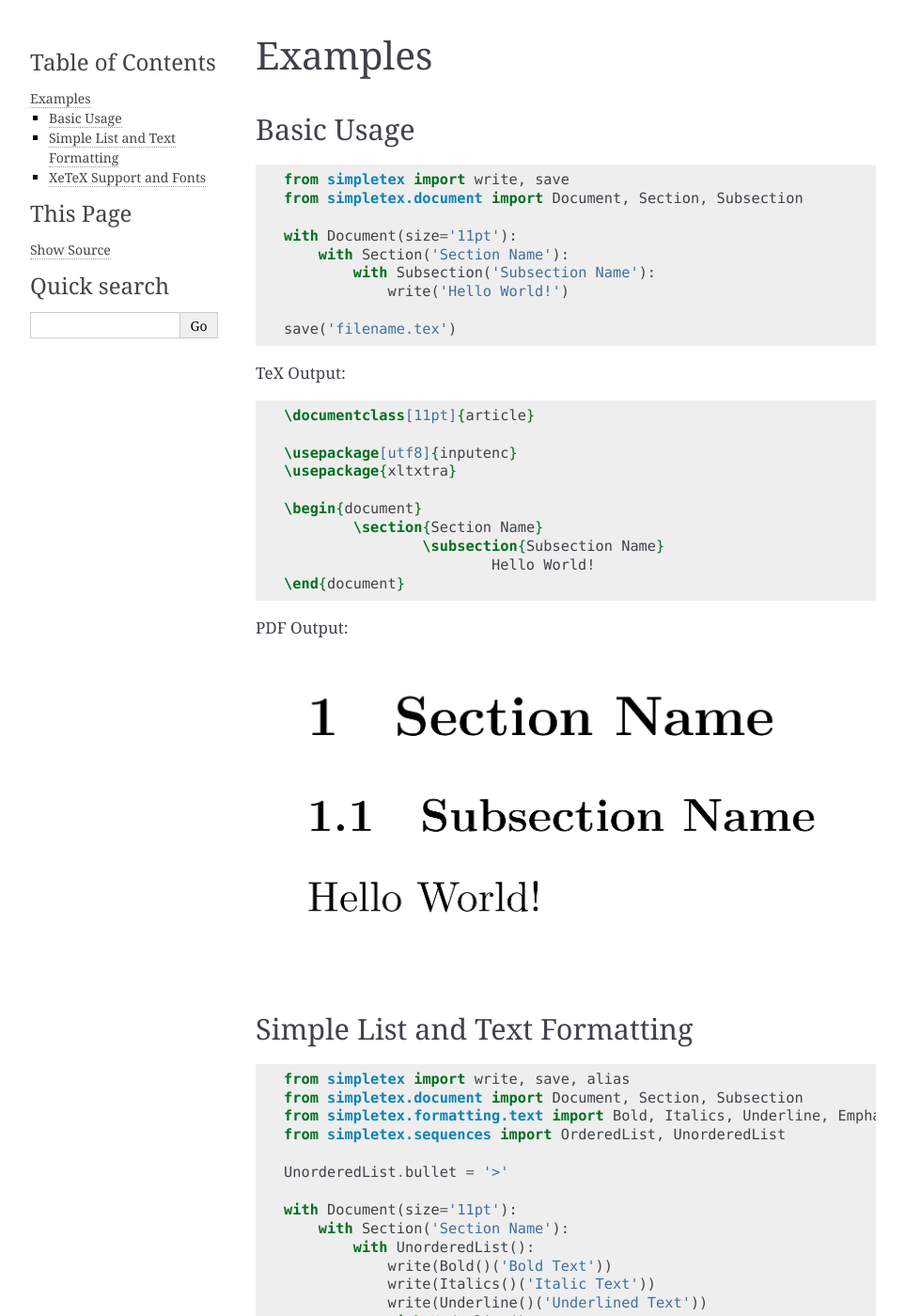
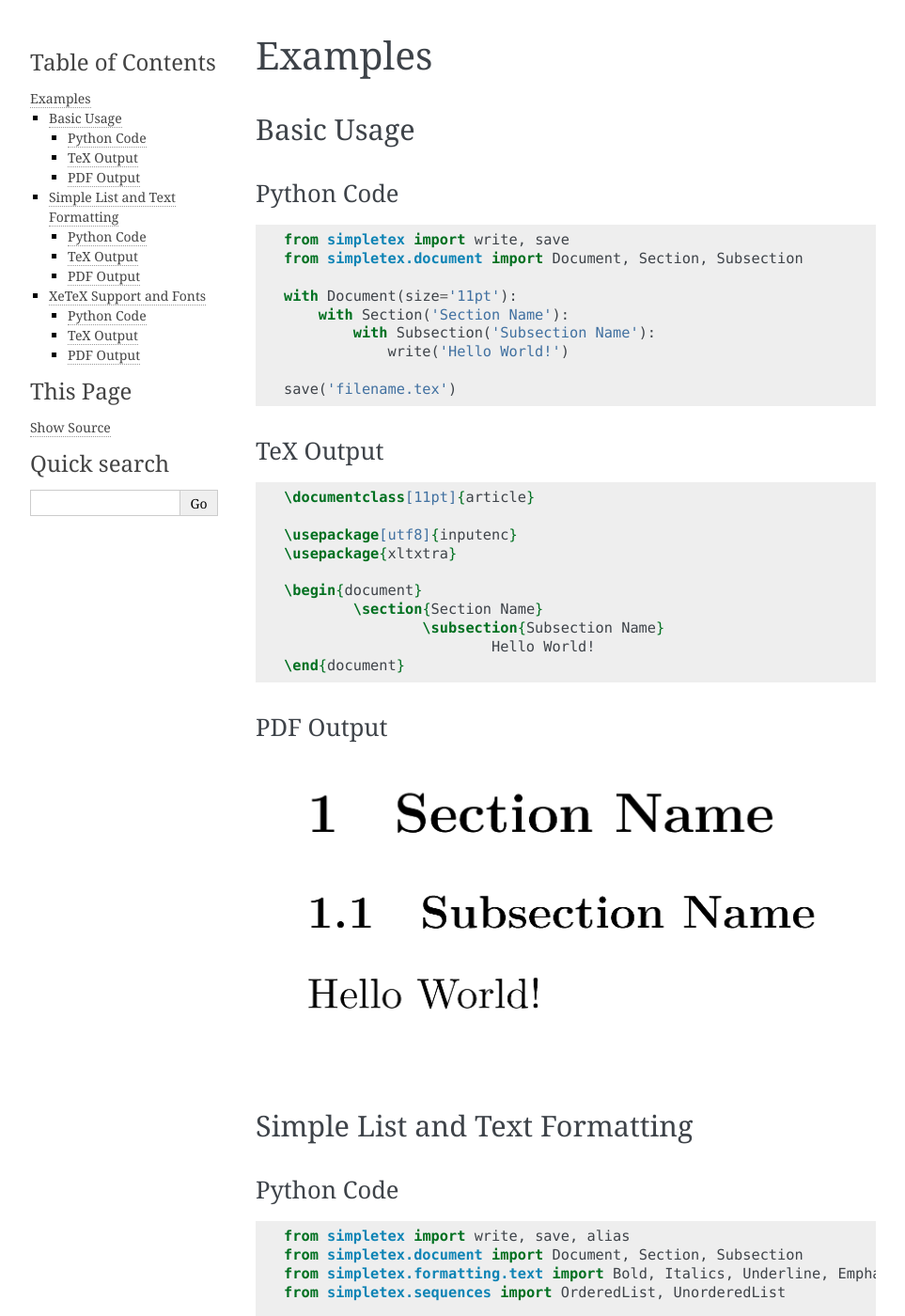
Before and after one commit to wgxli/simpletex, a Sphinx documentation site: the page built from docs/source/examples.rst, in a window 1280 px wide and 1400 px high. Shown: the whole window at 94% size, without its empty margins (148-1111 px from the left). Built offline with Sphinx 7.4.7, drawn with Linux system fonts in a browser that asks for light colours; pages that are not in the unit, such as notebooks, are missing from menus; some of the changed text lies outside the part shown.

Commit message:
Reformatted Headings

```diff
--- a/docs/source/examples.rst
+++ b/docs/source/examples.rst
@@ -1,8 +1,9 @@
 Examples
 =================================
-
 Basic Usage
 -----------
+Python Code
+~~~~~~~~~~~
 .. code-block:: python
 
     from simpletex import write, save
@@ -15,8 +16,8 @@ Basic Usage
 
     save('filename.tex')
 
-TeX Output:
-
+TeX Output
+~~~~~~~~~~
 .. code-block:: tex
 
 
@@ -31,13 +32,15 @@ TeX Output:
 				Hello World!
 	\end{document}
 
-PDF Output:
-
+PDF Output
+~~~~~~~~~~
 .. image:: /_static/basic.png
    :alt: Generated PDF
 
 Simple List and Text Formatting
 -------------------------------
+Python Code
+~~~~~~~~~~~
 .. code-block:: python
 
 	from simpletex import write, save, alias
@@ -64,8 +67,8 @@ Simple List and Text Formatting
 	save('filename.tex')
 
 
-TeX Output:
-
+TeX Output
+~~~~~~~~~~
 .. code-block:: tex
 
 
@@ -90,8 +93,8 @@ TeX Output:
 				\end{enumerate}
 	\end{document}
 
-PDF Output:
-
+PDF Output
+~~~~~~~~~~
 .. image:: /_static/list_formatting.png
    :alt: Generated PDF
 
@@ -99,6 +102,8 @@ PDF Output:
 XeTeX Support and Fonts
 -----------------------
 
+Python Code
+~~~~~~~~~~~
 .. code-block:: python
 
 
@@ -135,8 +140,8 @@ XeTeX Support and Fonts
 
     save('filename.tex')
 
-TeX Output:
-
+TeX Output
+~~~~~~~~~~
 .. code-block:: tex
 
 
@@ -170,7 +175,7 @@ TeX Output:
 	\end{document}
 
 
-PDF Output:
-
+PDF Output
+~~~~~~~~~~
 .. image:: /_static/font.png
    :alt: Generated PDF
```
